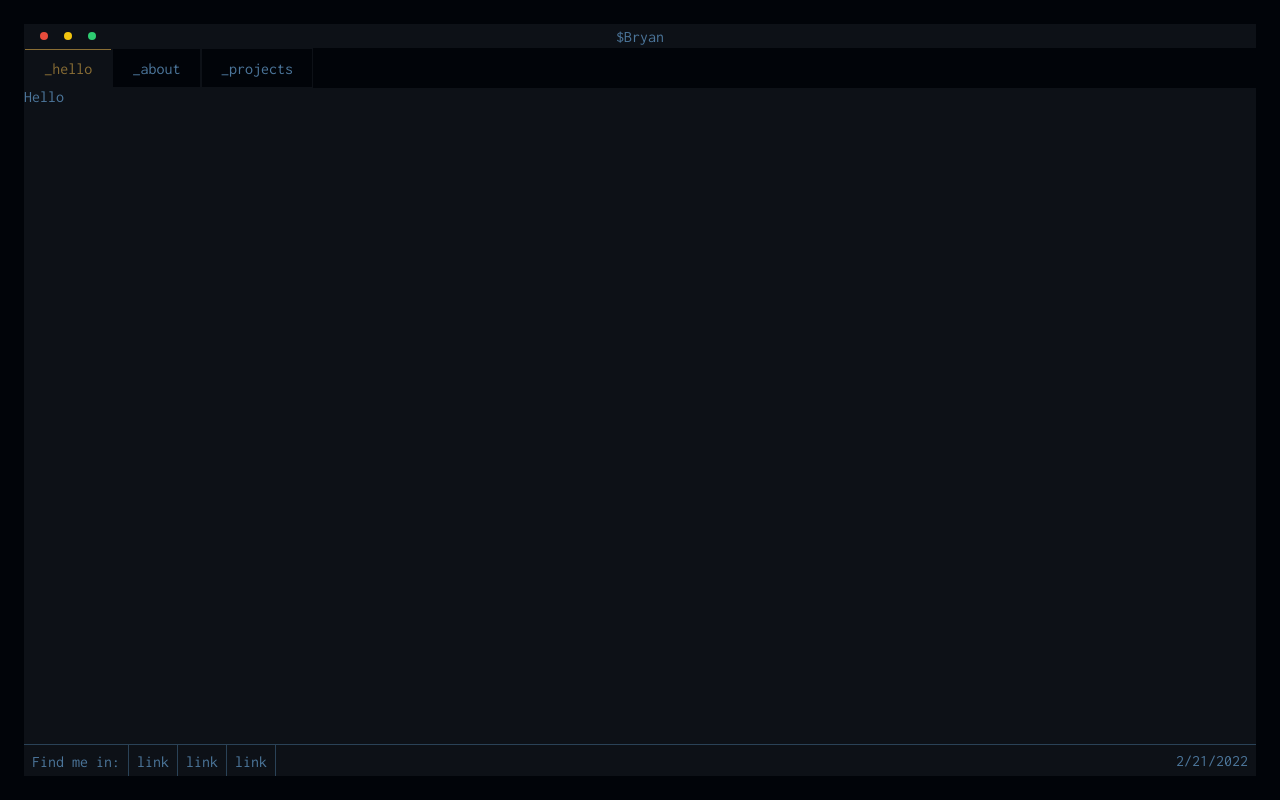
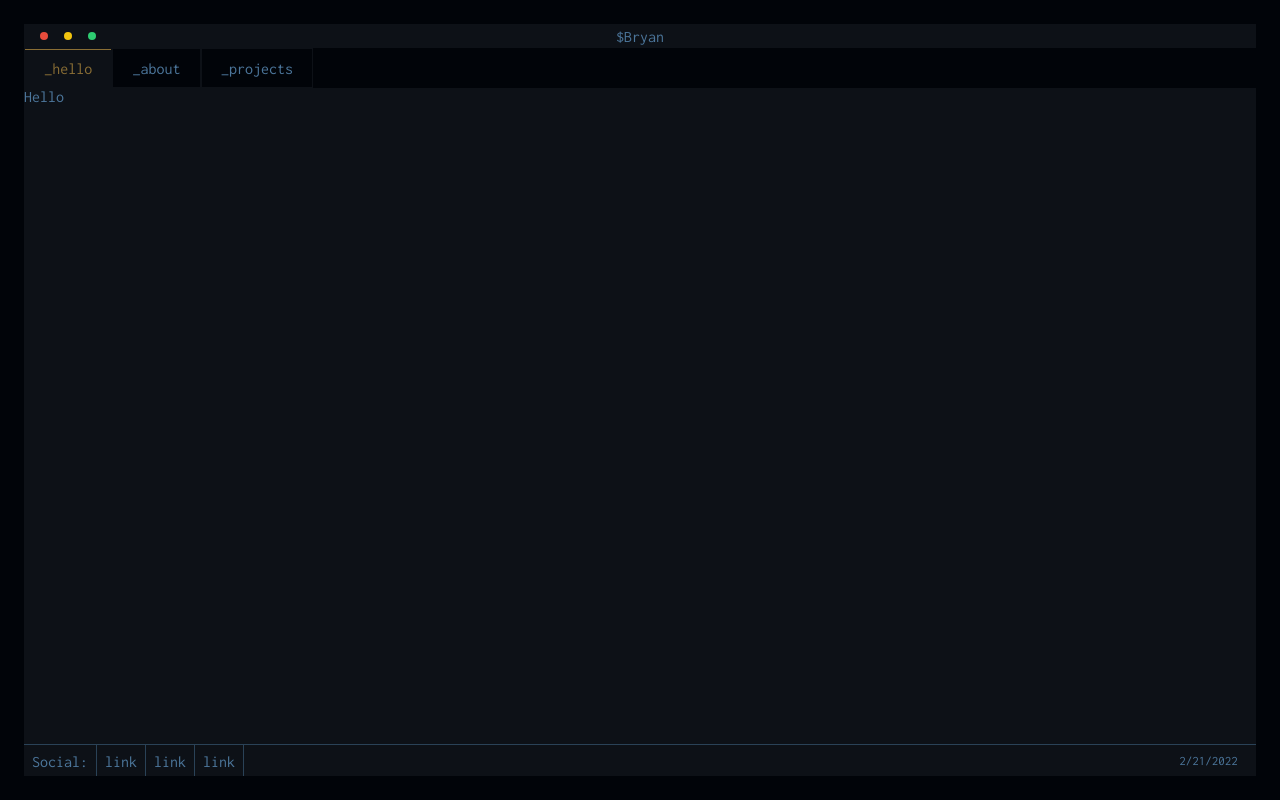
Before and after one commit to ripterdust/Portfolio2022, a React (Create React App) app: page / in a window 1280 px wide. Built offline with nearby package versions, Linux system fonts and the light colour scheme.

Commit message:
Added clock styles

```diff
--- a/src/components/Footer.js
+++ b/src/components/Footer.js
@@ -7,7 +7,7 @@ export const Footer = () => {
   return (
     <div className='footer'>
       <div className="social">
-        <div className='item' >Find me in:</div>
+        <div className='item' >Social:</div>
         <a className='item' href="">link</a>
         <a className='item' href="">link</a>
         <a className='item' href="">link</a>
--- a/src/styles/_footer.scss
+++ b/src/styles/_footer.scss
@@ -17,5 +17,12 @@
             padding: .5em;
 
         }
+
+    }
+    .time {
+        width: 5em;
+        font-size: 13px;
+        display: flex;justify-content: center;
+        align-items: center;
     }
 }
```
